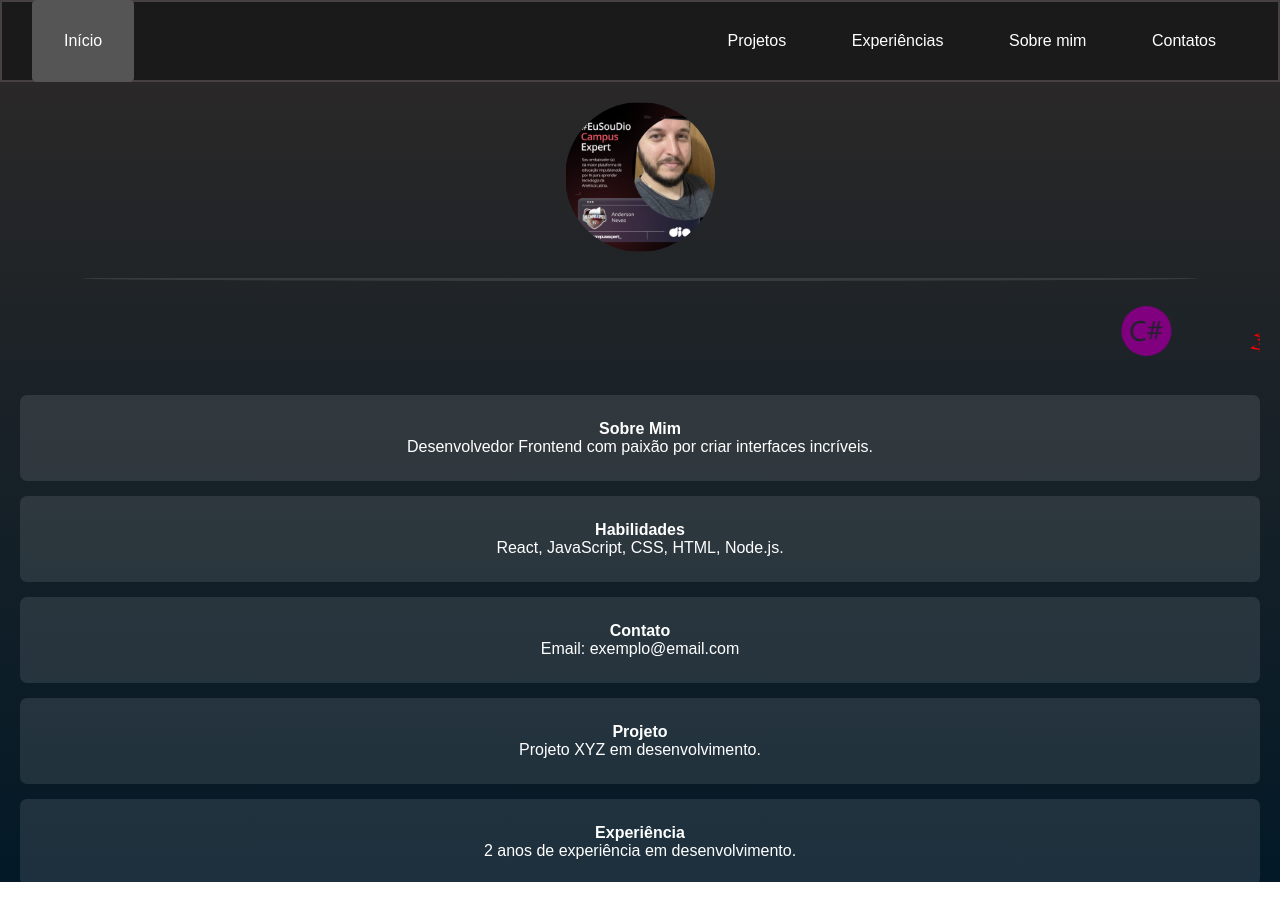
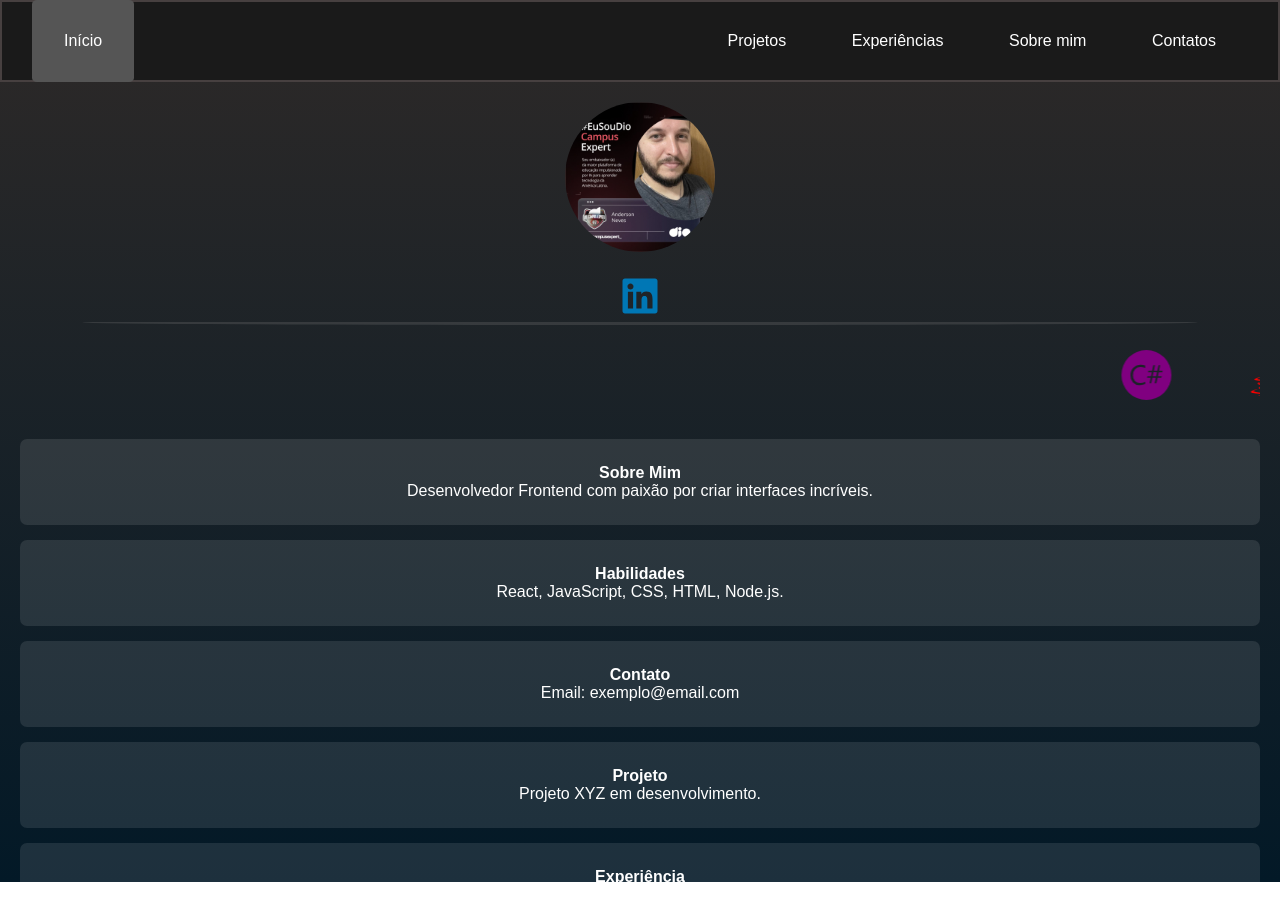
Before and after one commit to neves1697/Portfolio, a React (Create React App) app: page /telainicial in a window 1280 px wide. Shown: the top 920 px of the page. Built offline with nearby package versions, Linux system fonts and the light colour scheme.

Commit message:
Ajustando ícones na tela inicial

```diff
--- a/src/Pages/TelaInicial/TelaInicial.jsx
+++ b/src/Pages/TelaInicial/TelaInicial.jsx
@@ -5,13 +5,21 @@ import FotoPerfil from "../../Assets/foto_perfil.jpg";
 import Cards from "../../Components/Cards/Cards";
 import Slides from "../../Components/Slide/Slide";
 import Divider from "../../Components/Divider/Divider";
+import { FaLinkedin } from "react-icons/fa";
+import { Link } from "react-router-dom";
+
 
 const TelaInicial = () => {
+
+    const linkedin = "https://www.linkedin.com/in/anderson-neves-405968118/";
+
     return (
         <>
             <div className="container">
                 <img src={FotoPerfil} alt="Foto de Perfil" title="Foto de Perfil" className="foto-perfil" />
-
+                <p>
+                    <a href={linkedin} target="_blank"><FaLinkedin size={40} color="#0077B5" title="Linkedin" /></a>
+                </p>
                 <Divider />
                 <Slides />
                 <Cards />
```
